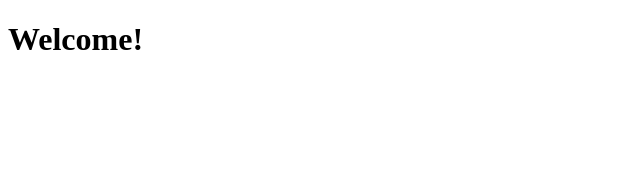
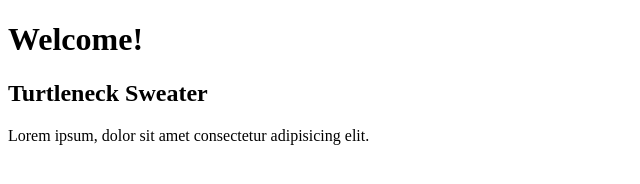
Before and after one commit to rtublen/GitHubBootcamp, a plain HTML site: page index.html in a window 1280 px wide. Shown: the whole page, without its empty margins (0-640 px from the left). Drawn offline with Linux system fonts and the light colour scheme.

Commit message:
Add hero to start page

```diff
--- a/index.html
+++ b/index.html
@@ -7,5 +7,12 @@
 </head>
 <body>
     <h1>Welcome!</h1>
+    <div class="hero">
+        <h2>Turtleneck Sweater</h2>
+        <p>
+            Lorem ipsum, dolor sit amet consectetur
+            adipisicing elit.
+        </p>
+    </div>
 </body>
 </html>
```
